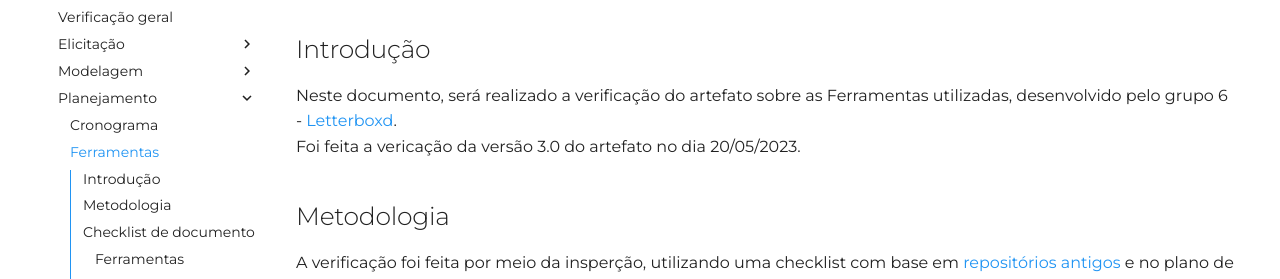
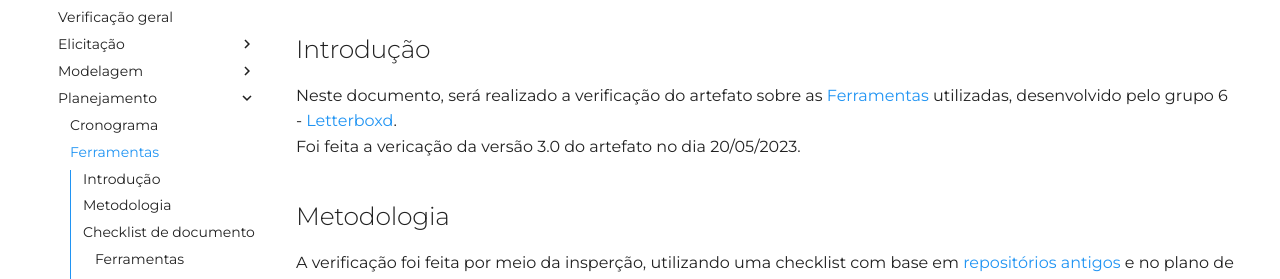
Before and after one commit to Requisitos-de-Software/2023.1-Simplenote, an MkDocs documentation site: the page built from docs/analise-grupo6/planejamento/ferramentas.md, in a window 1280 px wide and 900 px high. Shown: the part 196-475 px from the top of the window. Built offline with MkDocs 1.6.1 and Material for MkDocs 9.7.7, drawn with Linux system fonts in a browser that asks for light colours; some web fonts are replaced; comment, search, counter and statistics services are not loaded; some of the changed lines change nothing that is shown.

Commit message:
revisão ok

```diff
--- a/docs/analise-grupo6/planejamento/ferramentas.md
+++ b/docs/analise-grupo6/planejamento/ferramentas.md
@@ -2,7 +2,7 @@
 
 ## Introdução
 
-Neste documento, será realizado a verificação do artefato sobre as Ferramentas utilizadas, desenvolvido pelo grupo 6 - [Letterboxd](<https://github.com/Requisitos-de-Software/2023.1-Letterboxd/tree/master>).
+Neste documento, será realizado a verificação do artefato sobre as [Ferramentas](https://github.com/Requisitos-de-Software/2023.1-Letterboxd/blob/master/docs/Planejamento/ferramentas.md) utilizadas, desenvolvido pelo grupo 6 - [Letterboxd](<https://github.com/Requisitos-de-Software/2023.1-Letterboxd/tree/master>).
 <br> Foi feita a vericação da versão 3.0 do artefato no dia 20/05/2023.
 
 ## Metodologia
```
